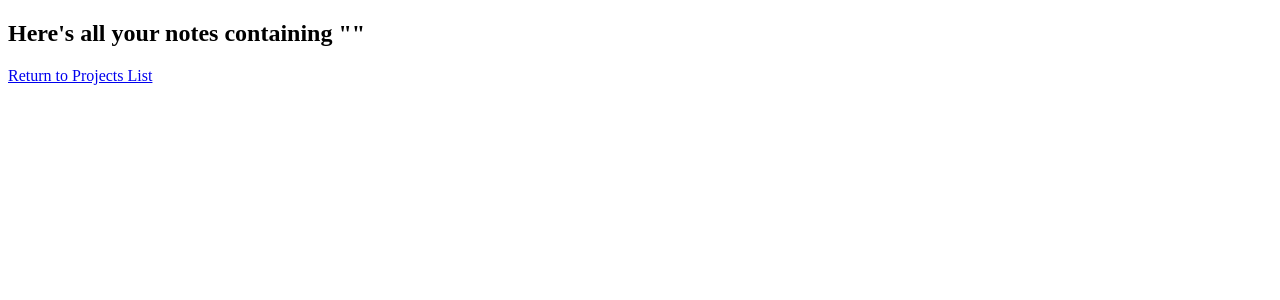
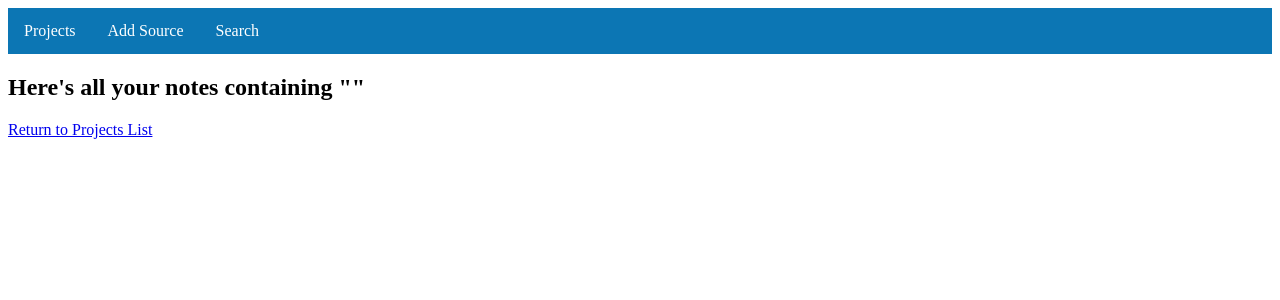
Before and after one commit to ked66/ResearchNotes, a Python web app: template templates/search_results.html in a window 1280 px wide. Shown: the top 300 px of the page. Run offline with Jinja, Linux system fonts and the light colour scheme; the template is opened without the code that fills it, so the values that code supplies are empty.

Commit message:
Added nav bar

```diff
--- a/app.py
+++ b/app.py
@@ -13,6 +13,8 @@ app.config['SECRET_KEY'] = 'secret'
 # create db file
 db = SQLAlchemy(app)
 
+app.static_folder = 'static'
+
 # create login manager
 login_manager = LoginManager()
 login_manager.init_app(app)
--- /dev/null
+++ b/static/stylesheet.css
@@ -0,0 +1,44 @@
+.topnav ul {
+  list-style-type: none;
+  margin: 0;
+  padding: 0;
+  overflow: hidden;
+  background-color: #0C76B4;
+  }
+
+.topnav li {
+   float: left;
+}
+
+.topnav li a, .dropbtn {
+  display: inline-block;
+  color: white;
+  text-align: center;
+  padding: 14px 16px;
+  text-decoration: none;
+}
+
+li.dropdown {
+    display: inline-block;
+}
+
+.dropdown-content {
+  display: none;
+  position: absolute;
+  background-color: #f9f9f9;
+  min-width: 160px;
+  box-shadow: 8px 8px 16px 8px rgba(0,0,0,0.2);
+  z-index: 1;
+}
+
+.dropdown-content a {
+  color: black !important;
+  padding: 12px 16px;
+  text-decoration: none;
+  display: block;
+  text-align: left;
+}
+
+.dropdown:hover .dropdown-content {
+  display: block;
+}
--- a/templates/_base.html
+++ b/templates/_base.html
@@ -10,6 +10,28 @@
         }
     </script>
     <title>ResearchNotes</title>
+    <link rel="stylesheet" type = "text/css" href="{{ url_for('static', filename='stylesheet.css') }}">
+    <div class = "topnav">
+        <ul>
+            <li class="dropdown">
+                <a href="javascript:void(0)" class="dropbtn">Projects</a>
+                    <div class="dropdown-content">
+                        <a href = "/{{ current_user.get_id() }}/projects">Projects List</a><br>
+                        {% for project in g.projects_list %}
+                        <a href = "/project/{{ project.id }}">{{ project.name }}</a><br>
+                        {% endfor %}
+                    </div>
+            </li>
+            <li class="dropdown">
+                <a href="javascript:void(0)" class="dropbtn">Add Source</a>
+                    <div class="dropdown-content">
+                        <a href = "/project/add_source/book">Book</a><br>
+                        <a href = "/project/add_source/periodical">Periodical</a><br>
+                    </div>
+             </li>
+            <li><a href = "/advanced_search">Search</a><li>
+        </ul>
+    </div>
     {% with messages = get_flashed_messages() %}
         {% if messages %}
         <ul class=flashes>
```
Also changed, not shown: routes.py (+25 -1 lines).
